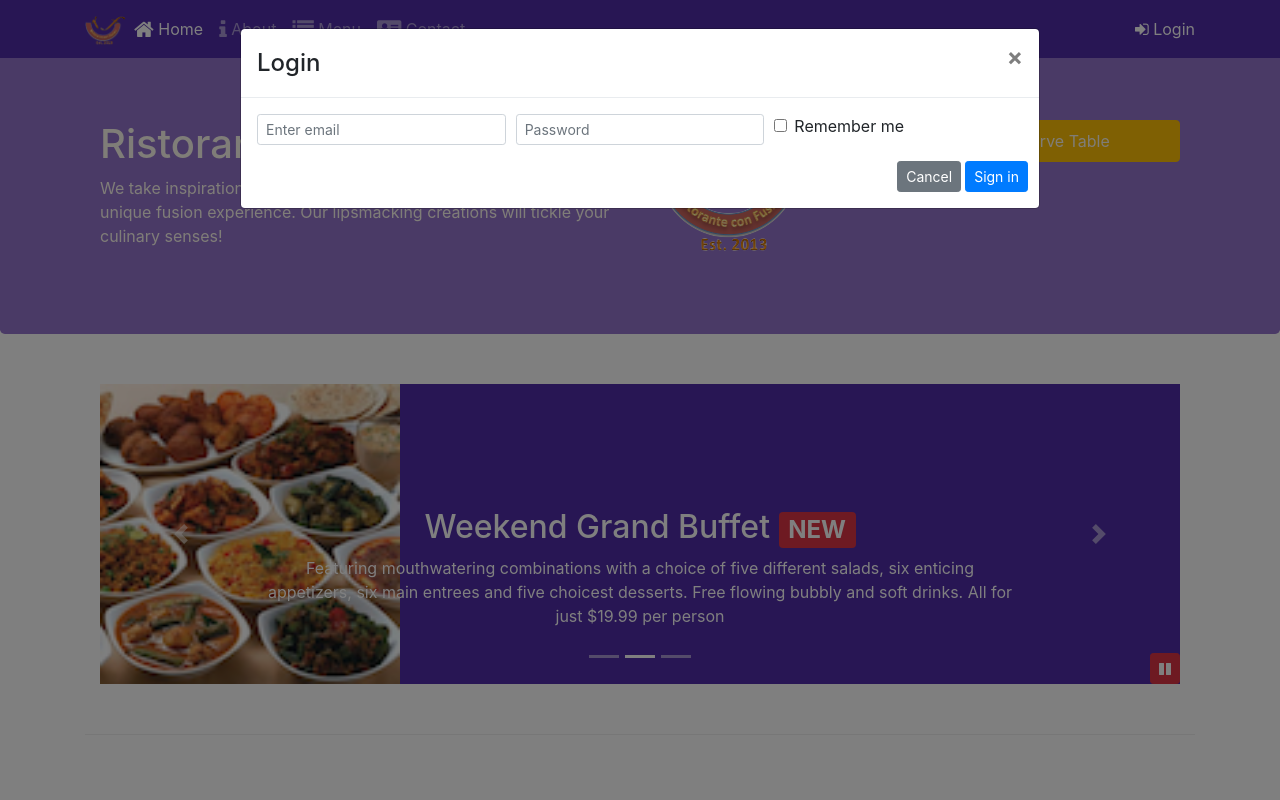
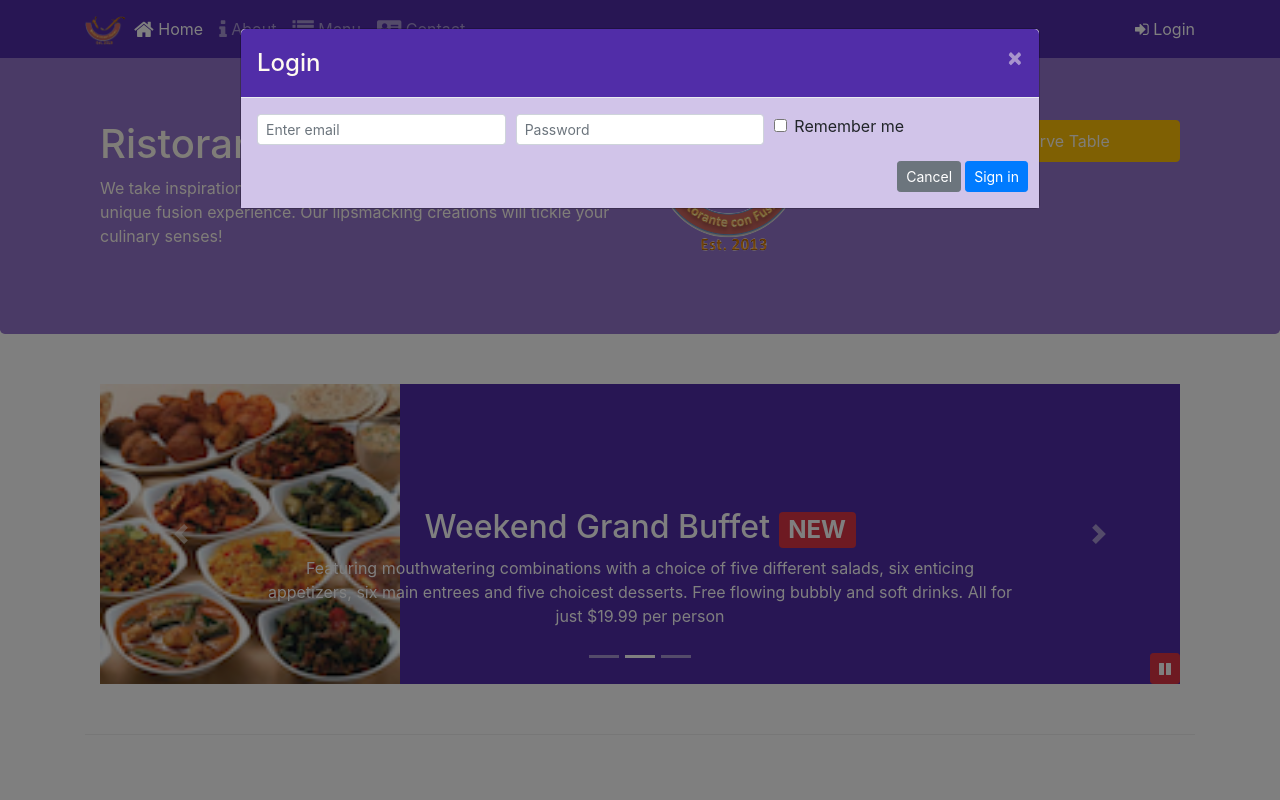
Before and after one commit to darwesh96/Confusion, a website: page index.html in a window 1280 px wide. Both pictures are taken after a click on the link "Login". Shown: the top 800 px of the page. Drawn offline with nearby package versions, Linux system fonts and the light colour scheme.

Commit message:
Week 4 assignment

```diff
--- a/css/styles.scss
+++ b/css/styles.scss
@@ -75,3 +75,16 @@ body{
     position: absolute;
     bottom: 0px;
 }
+
+.modal {
+	.modal-header{
+		background-color: $background-dark;
+		color: floralwhite;
+		.close {
+			color: floralwhite;
+		}
+	}
+	.modal-body{
+		background-color: $background-pale;
+	}
+}
--- a/index.html
+++ b/index.html
@@ -33,7 +33,7 @@
         <li class="nav-item"><a class="nav-link" href="./contactus.html"><span class="fa fa-address-card fa-lg"></span> Contact</a></li>
       </ul>
       <span class="navbar-text">
-        <a data-toggle="modal" data-target="#loginModal">
+        <a id="loginButton">
           <span class="fa fa-sign-in"></span> Login
         </a>
       </span>
@@ -159,7 +159,7 @@
               </div>
               <div class="col-12 col-sm-3">
 
-                <a role="button" class="btn btn-block nav-link btn-warning" data-toggle="modal" data-target="#reserverModal">Reserve Table</a>
+                <a id="reserveButton" role="button" class="btn btn-block nav-link btn-warning">Reserve Table</a>
               </div>
           </div>
     </header>
@@ -324,6 +324,12 @@
                     $("#carouselButton").children("span").addClass('fa-pause');
                 }
             });
+            $('#loginButton').click(function(){
+              $('#loginModal').modal('toggle');
+            });
+            $('#reserveButton').click(function(){
+              $('#reserverModal').modal('toggle');
+            });
     });
 </script>
 
```
Also changed, not shown: css/styles.css.
